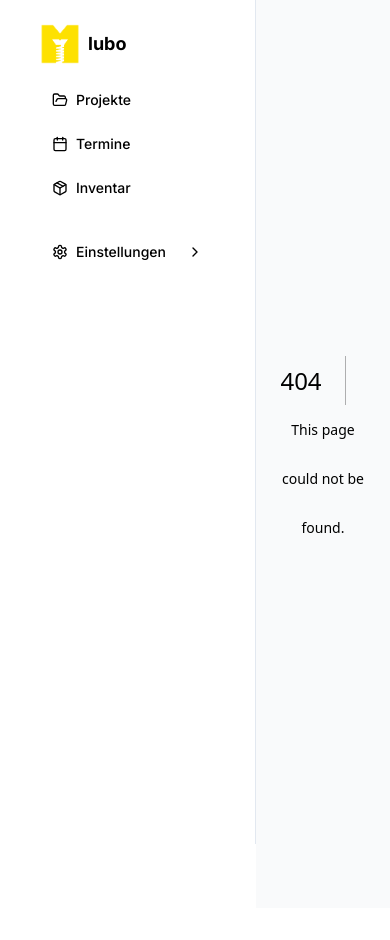
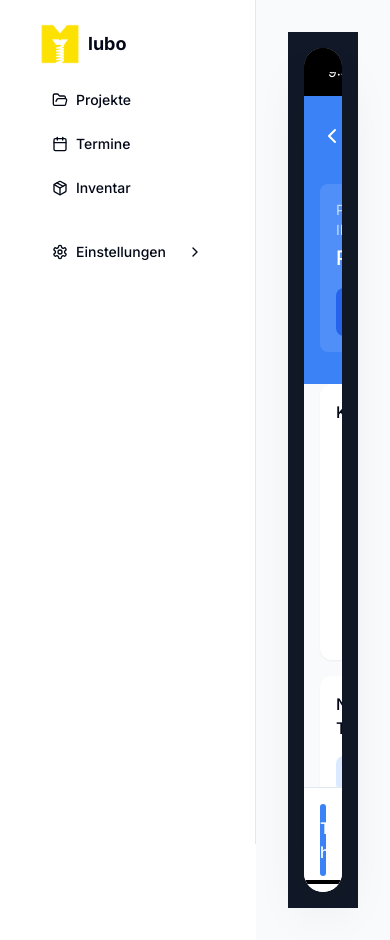
Before and after one commit to ladwig/daniels-lubo-frontend, a Next.js app: page /mobile/projects/1 in a window 390 px wide. Before the commit this address had no page. Before the commit the page ends 908 px from the top, so only its background shows below. Built offline with nearby package versions, Linux system fonts and the light colour scheme.

Commit message:
simple fake mobile layout

```diff
--- /dev/null
+++ b/src/app/mobile/layout.tsx
@@ -0,0 +1,44 @@
+import type { Metadata } from "next"
+import { Inter } from "next/font/google"
+import "../globals.css"
+
+const inter = Inter({ subsets: ["latin"] })
+
+export const metadata: Metadata = {
+  title: "Lubo Mobile",
+  description: "Mobile application for Lubo",
+}
+
+export default function MobileLayout({
+  children,
+}: {
+  children: React.ReactNode
+}) {
+  return (
+    <html lang="en">
+      <body className={inter.className}>
+        <div className="flex items-center justify-center min-h-screen bg-gray-900 p-4">
+          {/* Phone frame */}
+          <div className="w-[390px] h-[844px] bg-white rounded-[60px] overflow-hidden shadow-2xl relative">
+            {/* Status bar */}
+            <div className="h-12 bg-black flex items-center justify-between px-6">
+              <div className="text-white text-sm">9:41</div>
+              <div className="flex items-center gap-2">
+                <div className="text-white text-sm">5G</div>
+                <div className="text-white text-sm">100%</div>
+              </div>
+            </div>
+            {/* Dynamic notch */}
+            <div className="absolute top-0 left-1/2 -translate-x-1/2 h-6 w-[160px] bg-black rounded-b-3xl" />
+            {/* Content area */}
+            <main className="h-[calc(100%-48px)] overflow-y-auto bg-gray-50">
+              {children}
+            </main>
+            {/* Home indicator */}
+            <div className="absolute bottom-2 left-1/2 -translate-x-1/2 w-32 h-1 bg-black rounded-full" />
+          </div>
+        </div>
+      </body>
+    </html>
+  )
+}
--- /dev/null
+++ b/src/app/mobile/page.tsx
@@ -0,0 +1,88 @@
+"use client"
+
+import { useState } from "react"
+import Link from "next/link"
+import { Home, Briefcase, Calendar, Settings, Menu } from "lucide-react"
+
+export default function MobilePage() {
+  const [selectedTab, setSelectedTab] = useState("projects")
+
+  return (
+    <div className="flex flex-col h-full">
+      {/* App Bar */}
+      <div className="bg-blue-500 px-4 py-3 flex items-center justify-between">
+        <div className="flex items-center">
+          <Menu className="w-6 h-6 text-white" />
+          <span className="text-white text-lg font-medium ml-3">Lubo</span>
+        </div>
+      </div>
+
+      {/* Content */}
+      <div className="flex-1 p-4">
+        {/* Project Cards */}
+        <div className="space-y-4">
+          {/* Stats Cards */}
+          <div className="grid grid-cols-2 gap-4">
+            <div className="bg-white p-4 rounded-xl shadow-sm">
+              <div className="text-sm text-gray-500">Offene Projekte</div>
+              <div className="text-2xl font-bold text-blue-500 mt-1">12</div>
+            </div>
+            <div className="bg-white p-4 rounded-xl shadow-sm">
+              <div className="text-sm text-gray-500">Diese Woche</div>
+              <div className="text-2xl font-bold text-green-500 mt-1">4</div>
+            </div>
+          </div>
+
+          {/* Project List */}
+          <div className="bg-white rounded-xl overflow-hidden">
+            {[1, 2, 3].map((i) => (
+              <Link
+                href={`/mobile/projects/${i}`}
+                key={i}
+                className="block border-b last:border-b-0 p-4 active:bg-gray-50"
+              >
+                <div className="flex justify-between items-start">
+                  <div>
+                    <h3 className="font-medium">Projekt #{i}</h3>
+                    <p className="text-sm text-gray-500 mt-1">Berlin, Deutschland</p>
+                  </div>
+                  <span className="text-xs bg-blue-100 text-blue-700 px-2 py-1 rounded-full">
+                    In Bearbeitung
+                  </span>
+                </div>
+              </Link>
+            ))}
+          </div>
+        </div>
+      </div>
+
+      {/* Bottom Navigation Bar */}
+      <div className="bg-white border-t flex justify-around py-2">
+        <button
+          onClick={() => setSelectedTab("home")}
+          className={`p-2 rounded-full ${selectedTab === "home" ? "text-blue-500" : "text-gray-400"}`}
+        >
+          <Home className="w-6 h-6" />
+        </button>
+        <button
+          onClick={() => setSelectedTab("projects")}
+          className={`p-2 rounded-full ${selectedTab === "projects" ? "text-blue-500" : "text-gray-400"}`}
+        >
+          <Briefcase className="w-6 h-6" />
+        </button>
+        <button
+          onClick={() => setSelectedTab("calendar")}
+          className={`p-2 rounded-full ${selectedTab === "calendar" ? "text-blue-500" : "text-gray-400"}`}
+        >
+          <Calendar className="w-6 h-6" />
+        </button>
+        <button
+          onClick={() => setSelectedTab("settings")}
+          className={`p-2 rounded-full ${selectedTab === "settings" ? "text-blue-500" : "text-gray-400"}`}
+        >
+          <Settings className="w-6 h-6" />
+        </button>
+      </div>
+    </div>
+  )
+}
--- /dev/null
+++ b/src/app/mobile/projects/[id]/page.tsx
@@ -0,0 +1,117 @@
+"use client"
+
+import Link from "next/link"
+import { ChevronLeft, MapPin, Phone, Mail, Calendar, Clock } from "lucide-react"
+
+export default function ProjectDetailPage() {
+  return (
+    <div className="flex flex-col h-full">
+      {/* App Bar */}
+      <div className="bg-blue-500 px-4 py-3 flex items-center">
+        <Link href="/mobile" className="text-white">
+          <ChevronLeft className="w-6 h-6" />
+        </Link>
+        <span className="text-white text-lg font-medium ml-3">Projekt Details</span>
+      </div>
+
+      {/* Content */}
+      <div className="flex-1 overflow-auto">
+        {/* Hero Section */}
+        <div className="bg-blue-500 px-4 pb-8 pt-2">
+          <div className="bg-white/10 rounded-lg p-4">
+            <div className="text-white/70 text-sm">Projekt ID</div>
+            <div className="text-white text-xl font-medium mt-1">PRJ001</div>
+            <div className="mt-4 bg-blue-600 rounded-lg px-3 py-1 text-white text-sm inline-block">
+              In Bearbeitung
+            </div>
+          </div>
+        </div>
+
+        {/* Info Cards */}
+        <div className="p-4 space-y-4 -mt-4">
+          {/* Customer Card */}
+          <div className="bg-white rounded-xl p-4 shadow-sm">
+            <h3 className="font-medium mb-4">Kundeninformationen</h3>
+            <div className="space-y-3">
+              <div className="flex items-center text-gray-600">
+                <MapPin className="w-5 h-5 mr-3" />
+                <span className="text-sm">123 Main St, 10115 Berlin</span>
+              </div>
+              <div className="flex items-center text-gray-600">
+                <Phone className="w-5 h-5 mr-3" />
+                <span className="text-sm">+49 123 456789</span>
+              </div>
+              <div className="flex items-center text-gray-600">
+                <Mail className="w-5 h-5 mr-3" />
+                <span className="text-sm">john.doe@example.com</span>
+              </div>
+            </div>
+          </div>
+
+          {/* Appointments Card */}
+          <div className="bg-white rounded-xl p-4 shadow-sm">
+            <h3 className="font-medium mb-4">Nächste Termine</h3>
+            <div className="space-y-4">
+              <div className="flex items-start">
+                <div className="bg-blue-100 rounded-lg p-2">
+                  <Calendar className="w-5 h-5 text-blue-600" />
+                </div>
+                <div className="ml-3">
+                  <div className="font-medium">Standortbesichtigung</div>
+                  <div className="text-sm text-gray-500 mt-1">15. Februar 2024</div>
+                </div>
+                <div className="ml-auto flex items-center text-gray-500">
+                  <Clock className="w-4 h-4 mr-1" />
+                  <span className="text-sm">2h</span>
+                </div>
+              </div>
+              <div className="flex items-start">
+                <div className="bg-blue-100 rounded-lg p-2">
+                  <Calendar className="w-5 h-5 text-blue-600" />
+                </div>
+                <div className="ml-3">
+                  <div className="font-medium">Installation</div>
+                  <div className="text-sm text-gray-500 mt-1">20. Februar 2024</div>
+                </div>
+                <div className="ml-auto flex items-center text-gray-500">
+                  <Clock className="w-4 h-4 mr-1" />
+                  <span className="text-sm">4h</span>
+                </div>
+              </div>
+            </div>
+          </div>
+
+          {/* System Info Card */}
+          <div className="bg-white rounded-xl p-4 shadow-sm">
+            <h3 className="font-medium mb-4">Systeminformationen</h3>
+            <div className="space-y-2">
+              <div className="flex justify-between">
+                <span className="text-gray-500">Typ</span>
+                <span>Wärmepumpe</span>
+              </div>
+              <div className="flex justify-between">
+                <span className="text-gray-500">Modell</span>
+                <span>EcoHeat Pro 9000</span>
+              </div>
+              <div className="flex justify-between">
+                <span className="text-gray-500">Leistung</span>
+                <span>9 kW</span>
+              </div>
+              <div className="flex justify-between">
+                <span className="text-gray-500">Installation</span>
+                <span>Erdwärme</span>
+              </div>
+            </div>
+          </div>
+        </div>
+      </div>
+
+      {/* Action Button */}
+      <div className="p-4 border-t bg-white">
+        <button className="w-full bg-blue-500 text-white py-3 rounded-lg font-medium">
+          Termin hinzufügen
+        </button>
+      </div>
+    </div>
+  )
+}
```
